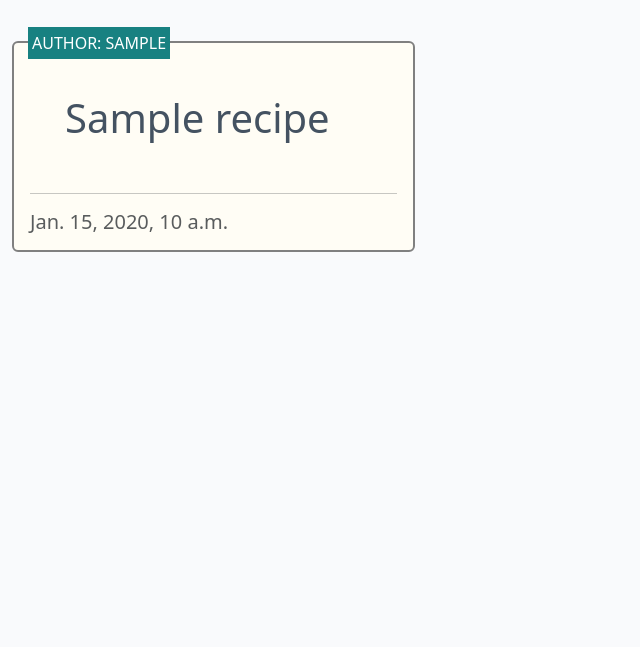
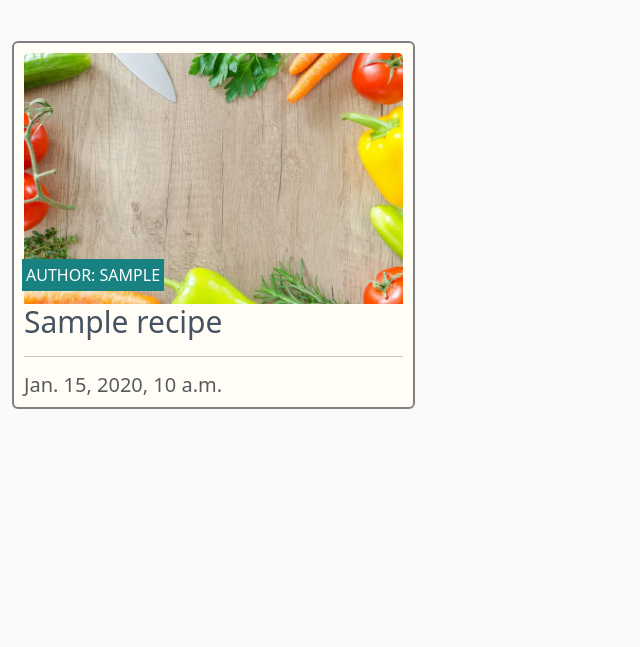
Before and after one commit to Brindusa22/FlavourFusion-Network, a Django app: page /recipes/ in a window 1280 px wide. Shown: the part 56-703 px from the top of the page, without its empty margins (0-640 px from the left). Run offline with Django 4.2, Linux system fonts and the light colour scheme; tables that the repository leaves empty hold one stand-in row (values such as "Sample post"); some libraries are stand-ins or nearby versions.

Commit message:
Add initial style to index.html template

```diff
--- a/recipes/templates/recipes/index.html
+++ b/recipes/templates/recipes/index.html
@@ -1,27 +1,32 @@
 {% extends "base.html" %}
-
+{% load static %}
 {% block content %}
 
 <!-- index.html content starts here -->
 <div class="container-fluid">
     <div class="row">
 
+
+
         <!-- Blog Entries Column -->
         <div class="col-12 mt-3 left">
             <div class="row">
                 {% for recipe in recipe_list %}
                 <div class="col-md-4">
-                    <div class="card mb-4">
-                        <div class="card-body">
+                    <div class="card mb-4" h-100>
+                        <div class="card-content">
                             <div class="image-container">
+                                <a href="{% url 'recipe_detail' recipe.slug %}" class="post-link">
+                                <img class="card-img-top" src="{% static 'images/default.webp' %}"
+                                        alt="placeholder"></a>
                                 <div class="image-flash">
                                     <p class="author">Author: {{ recipe.author }}</p>
                                 </div>
                             </div>
+
                             <a href="{% url 'recipe_detail' recipe.slug %}" class="post-link">
-                                <h2 class="card-title">{{ recipe.title }}</h2>
+                                <h2 class="recipe-list-title">{{ recipe.title }}</h2>
                             </a>
-
                             <hr />
                             <p class="card-text text-muted h6">{{ recipe.created_on}}
                             </p>
@@ -37,6 +42,7 @@
             </div>
         </div>
     </div>
+
     {% if is_paginated %}
     <nav aria-label="Page navigation">
         <ul class="pagination justify-content-center">
--- a/static/css/style.css
+++ b/static/css/style.css
@@ -2,6 +2,7 @@ body {
     background-color: #F9FAFC;
 }
 
+/* Styles for recipe_detail page */
 .breadcrumb-item a, .breadcrumb-item.active {
     color: #9E9E9E;
     font-size: 18px;
@@ -87,6 +88,17 @@ body {
 .centered-text {
     text-align: center;
 }
+
+/* Styles for recipe page */
+.recipe-list-title {
+    padding: 0;
+    font-size: 30px;
+}
+
+.card-content {
+    padding: 10px;
+}
+
 
 
 .brand {
```
